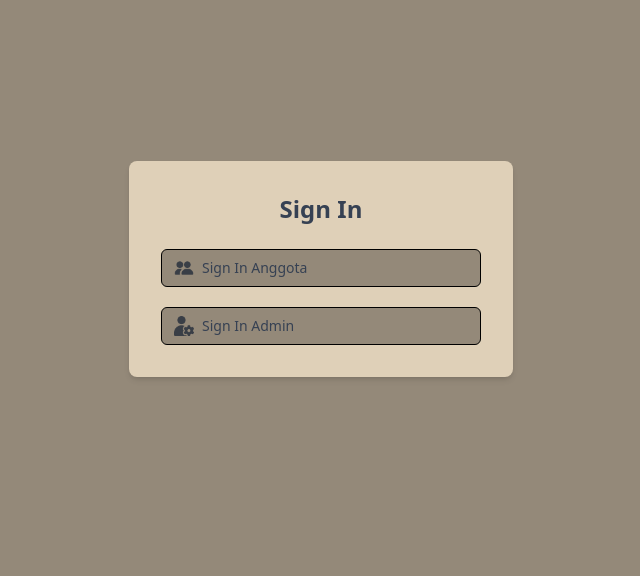
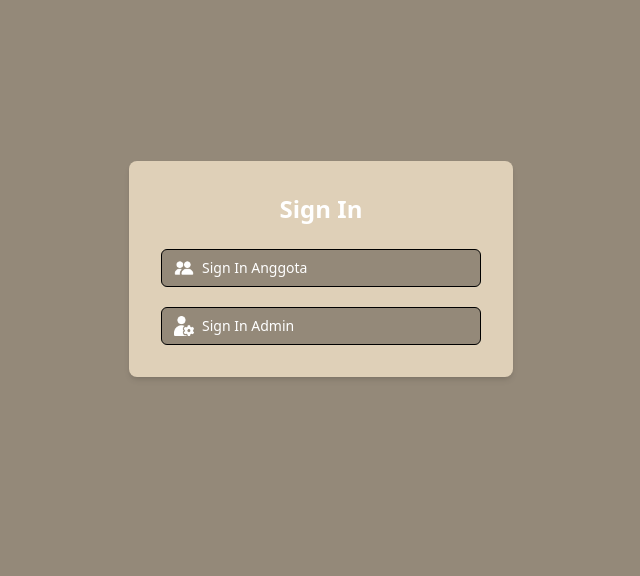
Before and after one commit to alghifarydaffa62/FinalExam, a PHP site: page /choose.php in a window 1280 px wide. Shown: the part 155-731 px from the top of the page, without its empty margins (319-959 px from the left). Run offline with PHP 8.4, Linux system fonts and the light colour scheme; style sheets or scripts are compiled from the project's sources.

Commit message:
change color icon choose.php

```diff
--- a/choose.php
+++ b/choose.php
@@ -10,19 +10,19 @@
 
 <body class="flex justify-center items-center min-h-screen m-6 bg-[#948979]">
     <div class="bg-[#DFD0B8] p-8 rounded-lg shadow-md w-full max-w-sm">
-        <h2 class="text-2xl font-bold text-center text-gray-700 mb-6">Sign In </h2>
+        <h2 class="text-2xl font-bold text-center text-white mb-6">Sign In </h2>
 
         <form action="#" method="POST" class="space-y-5">
             <div class="bg-[#948979] hover:bg-[#81786a] flex items-center border rounded-md px-3 py-2 w-full gap-2">
-                <img src="./images/peoples.png" alt="admin icon" class="w-5 h-5"/>
+                <img src="./images/people2.png" alt="admin icon" class="w-5 h-5"/>
                 <a href="./Anggota/loginAnggota.php"
-                    class="w-full text-sm text-gray-700 placeholder-gray-400 focus:outline-none border-none bg-transparent">
+                    class="w-full text-sm  text-white placeholder-gray-400 focus:outline-none border-none bg-transparent">
                     Sign In Anggota</a>
             </div>
             <div class="bg-[#948979] hover:bg-[#81786a] flex items-center border rounded-md px-3 py-2 w-full gap-2">
-                <img src="./images/admin.png" alt="admin icon" class="w-5 h-5"/>
+                <img src="./images/admin2.png" alt="admin icon" class="w-5 h-5"/>
                 <a href="./Admin/loginAdmin.php"
-                    class="w-full text-sm text-gray-700 placeholder-gray-400 focus:outline-none border-none bg-transparent">Sign In Admin</a>
+                    class="w-full text-sm text-white placeholder-gray-400 focus:outline-none border-none bg-transparent">Sign In Admin</a>
             </div>
         </form>
     </div>
```
Also changed, not shown: images/admin2.png (added), images/people2.png (added).
